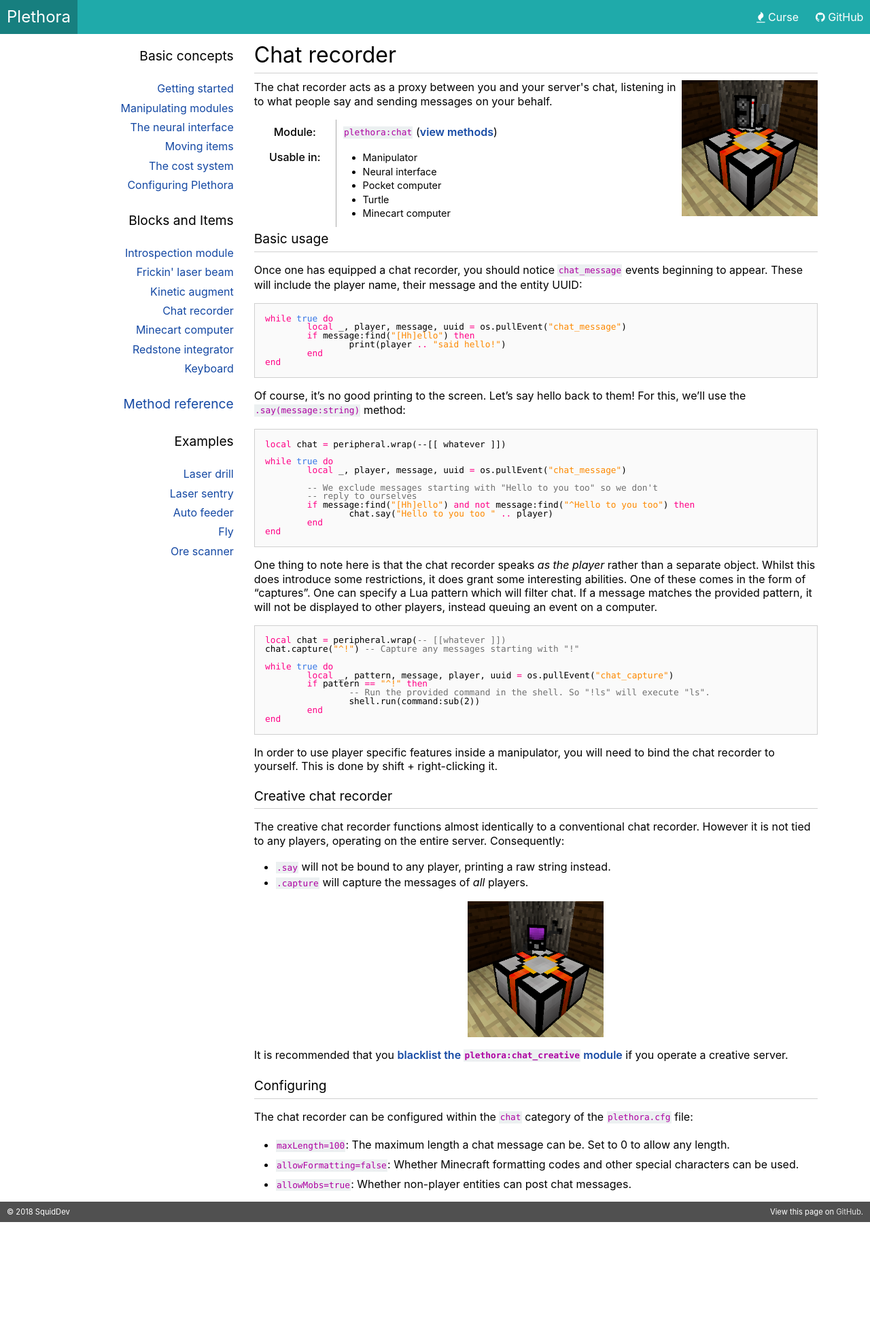
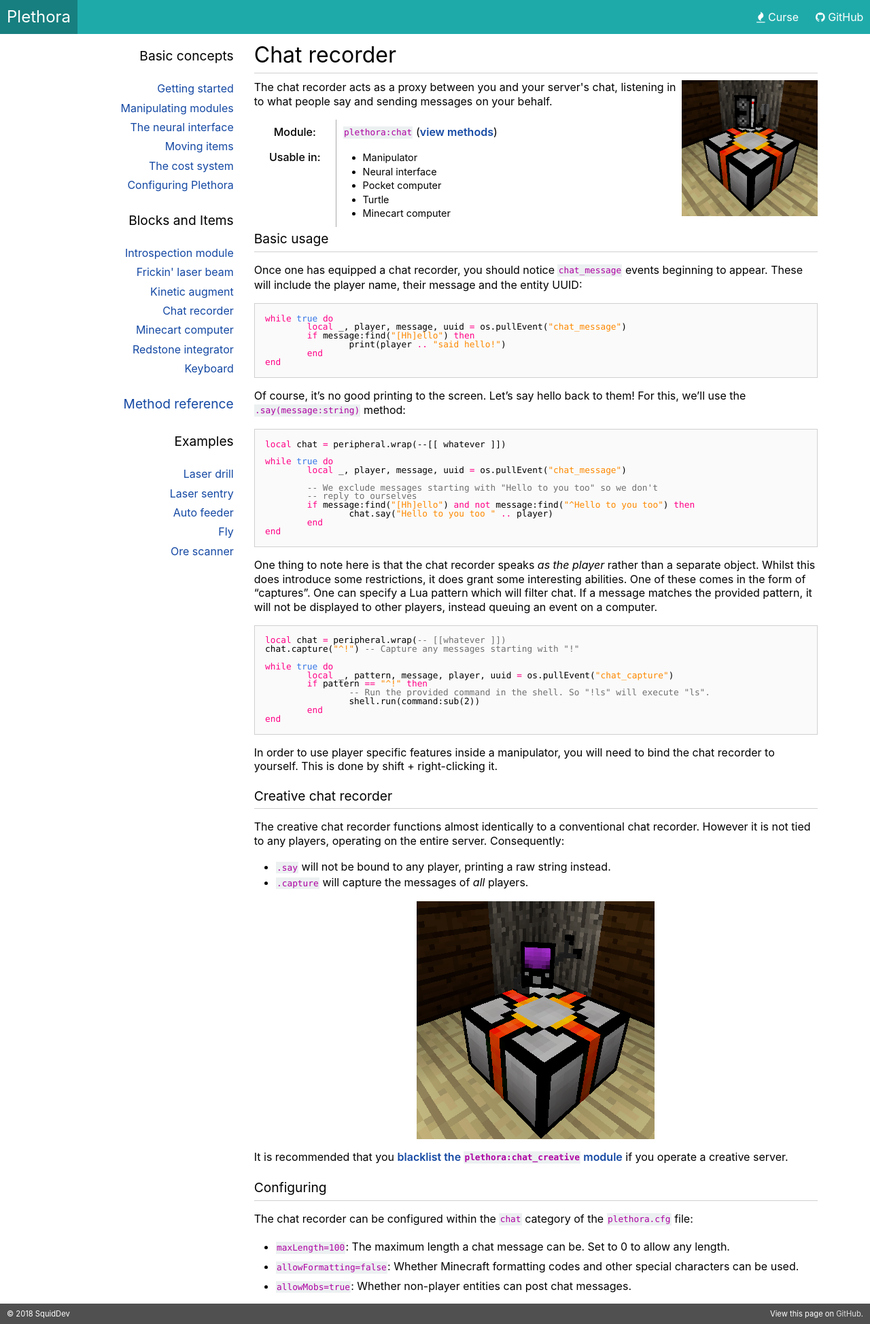
Before and after one commit to SquidDev-CC/plethora, a Jekyll site: the page built from items/module-chat.md, in a window 1280 px wide. Shown: the whole page at 68% size. Built offline with Jekyll 4.4.1, drawn with Linux system fonts in a browser that asks for light colours; before the commit the page ends 1798 px from its top, so only the background shows below that.

Commit message:
Try to make the site a little more mobile friendly
 - Ensure images resize correctly on the module page
 - Scroll codeblocks instead of wrapping

```diff
--- a/_sass/general.scss
+++ b/_sass/general.scss
@@ -81,7 +81,9 @@
 pre {
 	padding: 1.2em;
 	font-size: 0.8em;
-	white-space: pre-wrap;
+	overflow-y: scroll;
+	word-wrap: normal;
+	white-space: pre;
 }
 
 pre.box, pre.highlight {
@@ -157,6 +159,7 @@
 	img {
 		margin-left: auto;
 		margin-right: auto;
+		max-width: 100%;
 		display: block;
 	}
 }
--- a/_sass/main.scss
+++ b/_sass/main.scss
@@ -248,6 +248,8 @@
 	justify-content: space-between;
 
 	.module-data {
+		flex-grow: 1;
+
 		th, td { padding: 10px; }
 		th {
 			width: 100px;
@@ -261,15 +263,22 @@
 	}
 
 	.module-image {
-		flex-grow: 1;
+		$width: 200px;
+		max-width: $width;
+		flex-shrink: 0;
 
+		margin: 0px 0px 0px 5px; // Left
+
+		img { width: 100%; }
+	}
+
+	@media(max-width: 800px) {
+		flex-direction: column;
+
+		.module-data { order: 2; }
+		.module-image {
+			align-self: center;
+			margin: 0px 0px 5px 0px; // Bottom
+		}
 	}
 }
-
-.module-image {
-	$width: 200px;
-	max-width: $width;
-	min-width: $width;
-
-	img { width: 100%; }
-}
--- a/items/module-chat.md
+++ b/items/module-chat.md
@@ -75,7 +75,7 @@
  - `.say` will not be bound to any player, printing a raw string instead.
  - `.capture` will capture the messages of _all_ players.
 
-<img src="{{ "images/items/module-chat-creative.png" | relative_url }}" class="module-image" />
+![The creative chat module]({{ "images/items/module-chat-creative.png" | relative_url }} "The creative chat module")
 
 It is recommended that you [blacklist the `plethora:chat_creative` module][blacklist] if you operate a creative server.
 
```
